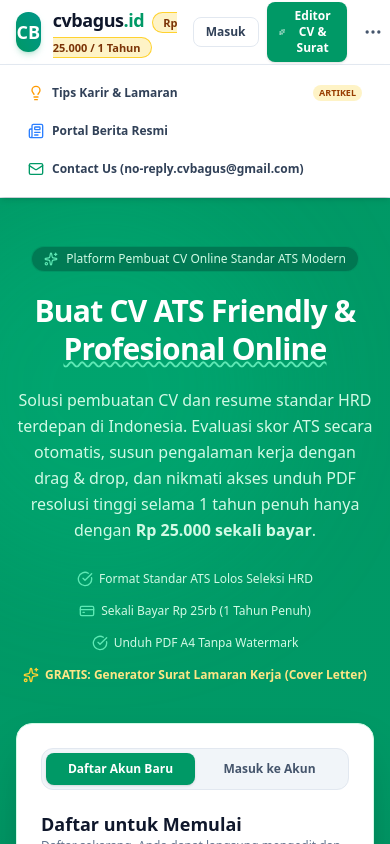
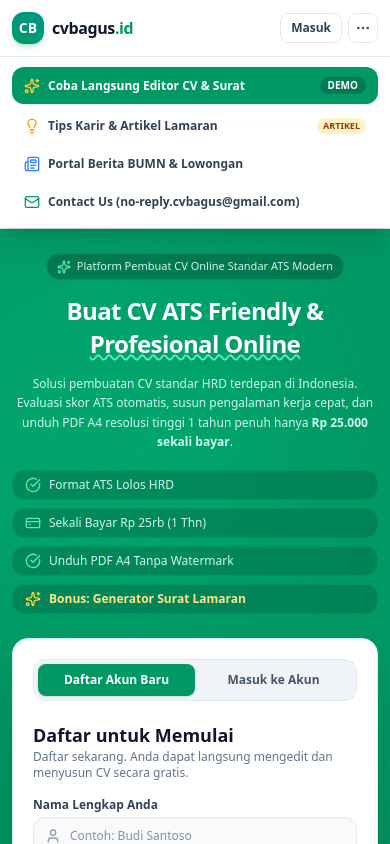
Before and after one commit to richifajar80-svg/Web-CV-New, a Next.js app: page / in a window 390 px wide. Both pictures are taken after a click on the button "Menu Navigasi Tambahan". Shown: the top 844 px of the page. Built offline with nearby package versions, Linux system fonts and the light colour scheme; no server answers.

Commit message:
Fix mobile responsiveness: clean header layout, responsive hero grid, and prevent overflow on small screens

```diff
--- a/src/components/Auth/AuthScreen.tsx
+++ b/src/components/Auth/AuthScreen.tsx
@@ -213,22 +213,23 @@ export const AuthScreen: React.FC<AuthScreenProps> = ({ onSuccess }) => {
     <div className="min-h-screen bg-slate-50 flex flex-col font-sans">
       {/* 1. TOP NAVBAR */}
       <header className="bg-white/95 backdrop-blur-md border-b border-slate-200 sticky top-0 z-40">
-        <div className="max-w-7xl mx-auto px-4 sm:px-6 lg:px-8 h-16 flex items-center justify-between">
-          <div className="flex items-center gap-3">
-            <div className="w-10 h-10 rounded-xl bg-gradient-to-tr from-emerald-600 to-teal-600 flex items-center justify-center text-white shadow-md shadow-emerald-600/20 font-bold text-lg">
+        <div className="max-w-7xl mx-auto px-3 sm:px-6 lg:px-8 h-14 sm:h-16 flex items-center justify-between gap-2">
+          {/* Logo & Brand */}
+          <div className="flex items-center gap-2 sm:gap-3 shrink-0">
+            <div className="w-8 h-8 sm:w-10 sm:h-10 rounded-xl bg-gradient-to-tr from-emerald-600 to-teal-600 flex items-center justify-center text-white shadow-md shadow-emerald-600/20 font-bold text-sm sm:text-lg shrink-0">
               CB
             </div>
-            <div>
-              <span className="font-extrabold text-slate-900 text-lg tracking-tight">
+            <div className="flex items-center">
+              <span className="font-extrabold text-slate-900 text-base sm:text-lg tracking-tight shrink-0">
                 cvbagus<span className="text-emerald-600">.id</span>
               </span>
-              <span className="ml-2 text-[11px] font-bold bg-amber-100 text-amber-900 px-2.5 py-0.5 rounded-full border border-amber-300">
+              <span className="hidden md:inline-flex ml-2.5 text-[11px] font-bold bg-amber-100 text-amber-900 px-2.5 py-0.5 rounded-full border border-amber-300 shrink-0">
                 Rp 25.000 / 1 Tahun
               </span>
             </div>
           </div>
 
-          {/* Center Navigation Links (Tips Karir, News, Contact Us) */}
+          {/* Center Navigation Links (Tips Karir, News, Contact Us) - Desktop Only */}
           <nav className="hidden md:flex items-center gap-2 lg:gap-3">
             <button
               type="button"
@@ -264,10 +265,11 @@ export const AuthScreen: React.FC<AuthScreenProps> = ({ onSuccess }) => {
             </button>
           </nav>
 
-          <div className="flex items-center gap-2">
+          {/* Action Buttons */}
+          <div className="flex items-center gap-1.5 sm:gap-2 shrink-0">
             {!pendingVerification && (
               <>
-                <span className="text-xs text-slate-500 hidden sm:inline">
+                <span className="text-xs text-slate-500 hidden lg:inline">
                   {mode === 'register' ? 'Sudah punya akun?' : 'Belum punya akun?'}
                 </span>
                 <button
@@ -276,9 +278,9 @@ export const AuthScreen: React.FC<AuthScreenProps> = ({ onSuccess }) => {
                     setMode(mode === 'register' ? 'login' : 'register');
                     setError(null);
                   }}
-                  className="text-xs font-semibold px-3 py-1.5 rounded-lg border border-slate-200 hover:bg-slate-100 text-slate-700 transition-colors"
+                  className="text-xs font-bold px-2.5 sm:px-3 py-1.5 rounded-lg border border-slate-200 hover:bg-slate-100 text-slate-700 transition-colors shrink-0"
                 >
-                  {mode === 'register' ? 'Masuk' : 'Daftar Akun Baru'}
+                  {mode === 'register' ? 'Masuk' : 'Daftar'}
                 </button>
                 <button
                   type="button"
@@ -286,12 +288,11 @@ export const AuthScreen: React.FC<AuthScreenProps> = ({ onSuccess }) => {
                     await loginDemoUser();
                     if (onSuccess) onSuccess();
                   }}
-                  className="flex items-center gap-1.5 px-3 py-1.5 rounded-lg bg-emerald-600 hover:bg-emerald-700 text-white text-xs font-bold shadow-sm transition-all cursor-pointer hover:shadow"
+                  className="hidden sm:flex items-center gap-1.5 px-3 py-1.5 rounded-lg bg-emerald-600 hover:bg-emerald-700 text-white text-xs font-bold shadow-xs transition-all cursor-pointer hover:shadow shrink-0"
                   title="Langsung coba buka workspace Editor CV dan Surat Lamaran Kerja"
                 >
-                  <Sparkles className="w-3.5 h-3.5" />
-                  <span className="hidden sm:inline">Buka Editor & Surat Lamaran</span>
-                  <span className="sm:hidden">Editor CV & Surat</span>
+                  <Sparkles className="w-3.5 h-3.5 text-amber-300" />
+                  <span>Buka Editor & Surat</span>
                 </button>
               </>
             )}
@@ -300,17 +301,34 @@ export const AuthScreen: React.FC<AuthScreenProps> = ({ onSuccess }) => {
             <button
               type="button"
               onClick={() => setMobileNavOpen(!mobileNavOpen)}
-              className="md:hidden p-2 rounded-lg text-slate-600 hover:text-slate-900 hover:bg-slate-100 transition-colors cursor-pointer"
+              className="md:hidden p-1.5 rounded-lg text-slate-600 hover:text-slate-900 hover:bg-slate-100 border border-slate-200 transition-colors cursor-pointer shrink-0"
               title="Menu Navigasi Tambahan"
             >
-              <MoreHorizontal className="w-5 h-5" />
+              <MoreHorizontal className="w-4 h-4" />
             </button>
           </div>
         </div>
 
         {/* Mobile Navigation Dropdown */}
         {mobileNavOpen && (
-          <div className="md:hidden border-t border-slate-200 bg-white/95 px-4 py-3 space-y-1.5 shadow-md animate-in slide-in-from-top-2">
+          <div className="md:hidden border-t border-slate-200 bg-white/98 px-3 py-2.5 space-y-1.5 shadow-xl animate-in slide-in-from-top-2">
+            <button
+              type="button"
+              onClick={async () => {
+                setMobileNavOpen(false);
+                await loginDemoUser();
+                if (onSuccess) onSuccess();
+              }}
+              className="w-full flex items-center justify-between px-3 py-2.5 rounded-xl text-xs font-bold text-white bg-emerald-600 hover:bg-emerald-700 shadow-xs text-left transition-colors cursor-pointer"
+            >
+              <span className="flex items-center gap-2">
+                <Sparkles className="w-4 h-4 text-amber-300" />
+                Coba Langsung Editor CV & Surat
+              </span>
+              <span className="text-[10px] bg-emerald-700 px-2 py-0.5 rounded-full font-bold uppercase">
+                Demo
+              </span>
+            </button>
             <button
               type="button"
               onClick={() => {
@@ -321,7 +339,7 @@ export const AuthScreen: React.FC<AuthScreenProps> = ({ onSuccess }) => {
             >
               <span className="flex items-center gap-2">
                 <Lightbulb className="w-4 h-4 text-amber-500" />
-                Tips Karir & Lamaran
+                Tips Karir & Artikel Lamaran
               </span>
               <span className="text-[9px] bg-amber-100 text-amber-800 px-1.5 py-0.5 rounded-full font-black uppercase">
                 Artikel
@@ -336,7 +354,7 @@ export const AuthScreen: React.FC<AuthScreenProps> = ({ onSuccess }) => {
               className="w-full flex items-center gap-2 px-3 py-2 rounded-xl text-xs font-bold text-slate-700 hover:bg-blue-50 text-left transition-colors cursor-pointer"
             >
               <Newspaper className="w-4 h-4 text-blue-500" />
-              Portal Berita Resmi
+              Portal Berita BUMN & Lowongan
             </button>
             <button
               type="button"
@@ -354,51 +372,52 @@ export const AuthScreen: React.FC<AuthScreenProps> = ({ onSuccess }) => {
       </header>
 
       {/* 2. HERO SECTION */}
-      <section className="relative bg-gradient-to-b from-emerald-600 via-emerald-600 to-emerald-700 text-white pt-12 pb-24 px-4 sm:px-6 lg:px-8 overflow-hidden">
+      <section className="relative bg-gradient-to-b from-emerald-600 via-emerald-600 to-emerald-700 text-white pt-6 sm:pt-12 pb-14 sm:pb-24 px-3 sm:px-6 lg:px-8 overflow-hidden">
         <div className="absolute top-0 right-1/4 w-96 h-96 bg-emerald-400/20 rounded-full blur-3xl pointer-events-none" />
 
-        <div className="max-w-7xl mx-auto grid grid-cols-1 lg:grid-cols-12 gap-10 items-center relative z-10">
+        <div className="max-w-7xl mx-auto grid grid-cols-1 lg:grid-cols-12 gap-6 sm:gap-10 items-center relative z-10">
           {/* Left Column: Value Proposition */}
-          <div className="lg:col-span-7 space-y-5 text-center lg:text-left">
-            <div className="inline-flex items-center gap-2 bg-emerald-800/60 backdrop-blur-xs text-emerald-100 px-3 py-1 rounded-full text-xs font-medium border border-emerald-500/40">
+          <div className="lg:col-span-7 space-y-3.5 sm:space-y-5 text-center lg:text-left">
+            <div className="inline-flex items-center gap-1.5 sm:gap-2 bg-emerald-800/60 backdrop-blur-xs text-emerald-100 px-2.5 sm:px-3 py-1 rounded-full text-[11px] sm:text-xs font-medium border border-emerald-500/40">
               <Sparkles className="w-3.5 h-3.5 text-emerald-300" />
               <span>Platform Pembuat CV Online Standar ATS Modern</span>
             </div>
 
-            <h1 className="text-3xl sm:text-4xl lg:text-5xl font-extrabold tracking-tight leading-tight">
+            <h1 className="text-2xl sm:text-4xl lg:text-5xl font-extrabold tracking-tight leading-snug sm:leading-tight">
               Buat CV ATS Friendly &{' '}
               <span className="underline decoration-emerald-300 decoration-wavy decoration-2">
                 Profesional Online
               </span>
             </h1>
 
-            <p className="text-base sm:text-lg text-emerald-100 max-w-xl mx-auto lg:mx-0 font-normal leading-relaxed">
-              Solusi pembuatan CV dan resume standar HRD terdepan di Indonesia. Evaluasi skor ATS secara otomatis, susun pengalaman kerja dengan drag & drop, dan nikmati akses unduh PDF resolusi tinggi selama 1 tahun penuh hanya dengan <b>Rp 25.000 sekali bayar</b>.
+            <p className="text-xs sm:text-base lg:text-lg text-emerald-100 max-w-xl mx-auto lg:mx-0 font-normal leading-relaxed">
+              Solusi pembuatan CV standar HRD terdepan di Indonesia. Evaluasi skor ATS otomatis, susun pengalaman kerja cepat, dan unduh PDF A4 resolusi tinggi 1 tahun penuh hanya <b>Rp 25.000 sekali bayar</b>.
             </p>
 
-            <div className="pt-2 flex flex-col sm:flex-row items-center gap-4 justify-center lg:justify-start text-xs text-emerald-100">
-              <div className="flex items-center gap-1.5">
+            {/* Feature Highlights Grid */}
+            <div className="pt-1 grid grid-cols-1 sm:grid-cols-2 gap-2 text-left max-w-md mx-auto lg:mx-0 text-xs text-emerald-100">
+              <div className="flex items-center gap-2 bg-emerald-800/40 sm:bg-transparent border border-emerald-500/30 sm:border-none rounded-xl px-3 py-1.5 sm:p-0">
                 <CheckCircle className="w-4 h-4 text-emerald-300 shrink-0" />
-                <span>Format Standar ATS Lolos Seleksi HRD</span>
+                <span className="font-medium">Format ATS Lolos HRD</span>
               </div>
-              <div className="flex items-center gap-1.5">
+              <div className="flex items-center gap-2 bg-emerald-800/40 sm:bg-transparent border border-emerald-500/30 sm:border-none rounded-xl px-3 py-1.5 sm:p-0">
                 <CreditCard className="w-4 h-4 text-emerald-300 shrink-0" />
-                <span>Sekali Bayar Rp 25rb (1 Tahun Penuh)</span>
+                <span className="font-medium">Sekali Bayar Rp 25rb (1 Thn)</span>
               </div>
-              <div className="flex items-center gap-1.5">
+              <div className="flex items-center gap-2 bg-emerald-800/40 sm:bg-transparent border border-emerald-500/30 sm:border-none rounded-xl px-3 py-1.5 sm:p-0">
                 <CheckCircle className="w-4 h-4 text-emerald-300 shrink-0" />
-                <span>Unduh PDF A4 Tanpa Watermark</span>
+                <span className="font-medium">Unduh PDF A4 Tanpa Watermark</span>
               </div>
-              <div className="flex items-center gap-1.5">
+              <div className="flex items-center gap-2 bg-emerald-800/40 sm:bg-transparent border border-emerald-500/30 sm:border-none rounded-xl px-3 py-1.5 sm:p-0 text-amber-200">
                 <Sparkles className="w-4 h-4 text-amber-300 shrink-0" />
-                <span className="text-amber-200 font-semibold">GRATIS: Generator Surat Lamaran Kerja (Cover Letter)</span>
+                <span className="font-semibold">Bonus: Generator Surat Lamaran</span>
               </div>
             </div>
           </div>
 
           {/* Right Column: Dynamic Card (Register / Login / OTP Verification) */}
           <div className="lg:col-span-5 w-full max-w-md mx-auto">
-            <div className="bg-white rounded-2xl shadow-2xl p-6 sm:p-7 text-slate-800 border border-emerald-100">
+            <div className="bg-white rounded-2xl sm:rounded-3xl shadow-2xl p-5 sm:p-7 text-slate-800 border border-emerald-100">
               {/* IF PENDING VERIFICATION */}
               {pendingVerification ? (
                 <div className="space-y-4">
--- a/src/components/Header.tsx
+++ b/src/components/Header.tsx
@@ -79,12 +79,12 @@ export const Header: React.FC<HeaderProps> = ({
         <div className="max-w-[1700px] w-full mx-auto px-3 sm:px-5 lg:px-6 h-16 flex items-center justify-between gap-2 sm:gap-4 min-w-0">
           {/* Logo & Brand */}
           <div className="flex items-center gap-2 sm:gap-3 shrink-0">
-            <div className="w-9 h-9 sm:w-10 sm:h-10 rounded-xl bg-gradient-to-tr from-emerald-600 to-teal-600 flex items-center justify-center text-white shadow-md shadow-emerald-500/20 font-bold text-base sm:text-lg shrink-0">
+            <div className="w-8 h-8 sm:w-10 sm:h-10 rounded-xl bg-gradient-to-tr from-emerald-600 to-teal-600 flex items-center justify-center text-white shadow-md shadow-emerald-500/20 font-bold text-sm sm:text-lg shrink-0">
               CB
             </div>
             <div>
               <div className="flex items-center gap-1.5 sm:gap-2">
-                <span className="font-extrabold text-slate-900 text-base sm:text-lg tracking-tight shrink-0">
+                <span className="font-extrabold text-slate-900 text-sm sm:text-lg tracking-tight shrink-0">
                   cvbagus<span className="text-emerald-600">.id</span>
                 </span>
                 {isSubscriptionActive ? (
@@ -97,7 +97,7 @@ export const Header: React.FC<HeaderProps> = ({
                   <button
                     type="button"
                     onClick={onOpenPayment}
-                    className="text-[10px] sm:text-[11px] font-bold bg-amber-50 text-amber-800 hover:bg-amber-100 px-2 py-0.5 rounded-full border border-amber-300 transition-colors cursor-pointer shrink-0"
+                    className="hidden sm:inline-flex text-[10px] sm:text-[11px] font-bold bg-amber-50 text-amber-800 hover:bg-amber-100 px-2 py-0.5 rounded-full border border-amber-300 transition-colors cursor-pointer shrink-0"
                   >
                     Rp 25.000 / Thn
                   </button>
@@ -108,31 +108,33 @@ export const Header: React.FC<HeaderProps> = ({
           </div>
 
           {/* Mode Switcher: CV Editor vs Cover Letter Generator */}
-          <div className="flex items-center bg-slate-100 p-1 rounded-xl border border-slate-200/80 shrink-0">
+          <div className="flex items-center bg-slate-100 p-0.5 sm:p-1 rounded-xl border border-slate-200/80 shrink-0">
             <button
               type="button"
               onClick={() => onSwitchMode?.('cv')}
-              className={`flex items-center gap-1.5 px-2.5 sm:px-3 py-1 sm:py-1.5 rounded-lg text-xs font-bold transition-all cursor-pointer ${
+              className={`flex items-center gap-1 sm:gap-1.5 px-2 sm:px-3 py-1 sm:py-1.5 rounded-lg text-xs font-bold transition-all cursor-pointer ${
                 activeMode === 'cv'
                   ? 'bg-white text-emerald-700 shadow-xs'
                   : 'text-slate-600 hover:text-slate-900'
               }`}
             >
               <FileText className="w-3.5 h-3.5" />
-              <span>Editor CV</span>
+              <span className="hidden xs:inline">Editor CV</span>
+              <span className="xs:hidden">CV</span>
             </button>
             <button
               type="button"
               onClick={() => onSwitchMode?.('cover_letter')}
-              className={`flex items-center gap-1.5 px-2.5 sm:px-3 py-1 sm:py-1.5 rounded-lg text-xs font-bold transition-all cursor-pointer ${
+              className={`flex items-center gap-1 sm:gap-1.5 px-2 sm:px-3 py-1 sm:py-1.5 rounded-lg text-xs font-bold transition-all cursor-pointer ${
                 activeMode === 'cover_letter'
                   ? 'bg-emerald-600 text-white shadow-xs'
                   : 'text-slate-600 hover:text-emerald-700'
               }`}
             >
               <Sparkles className="w-3.5 h-3.5 text-amber-400" />
-              <span>Surat Lamaran</span>
-              <span className="hidden sm:inline text-[9px] bg-amber-400/25 text-amber-950 font-black px-1.5 py-0.2 rounded-full uppercase">
+              <span className="hidden xs:inline">Surat Lamaran</span>
+              <span className="xs:hidden">Surat</span>
+              <span className="hidden md:inline text-[9px] bg-amber-400/25 text-amber-950 font-black px-1.5 py-0.2 rounded-full uppercase">
                 Bonus
               </span>
             </button>
```
